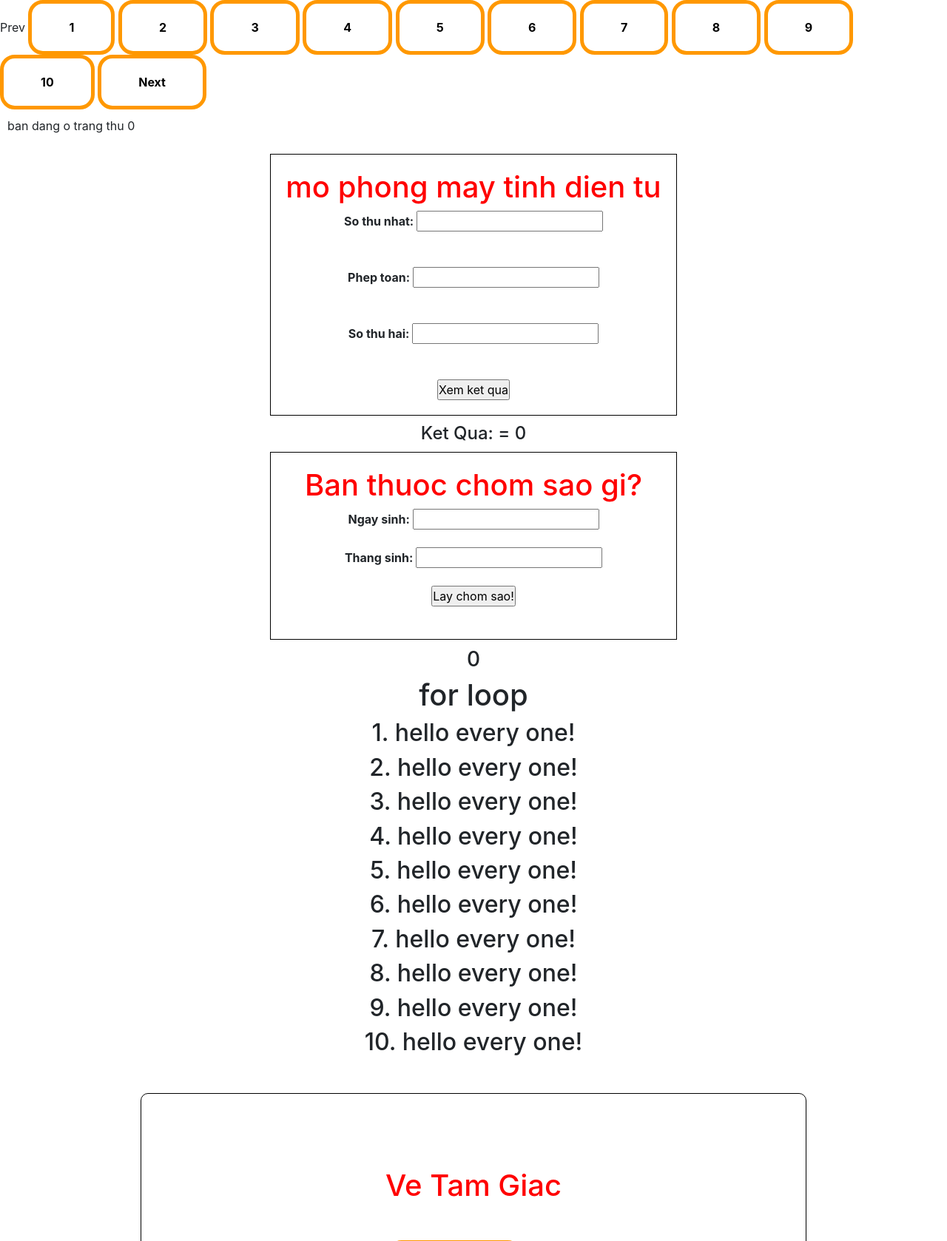
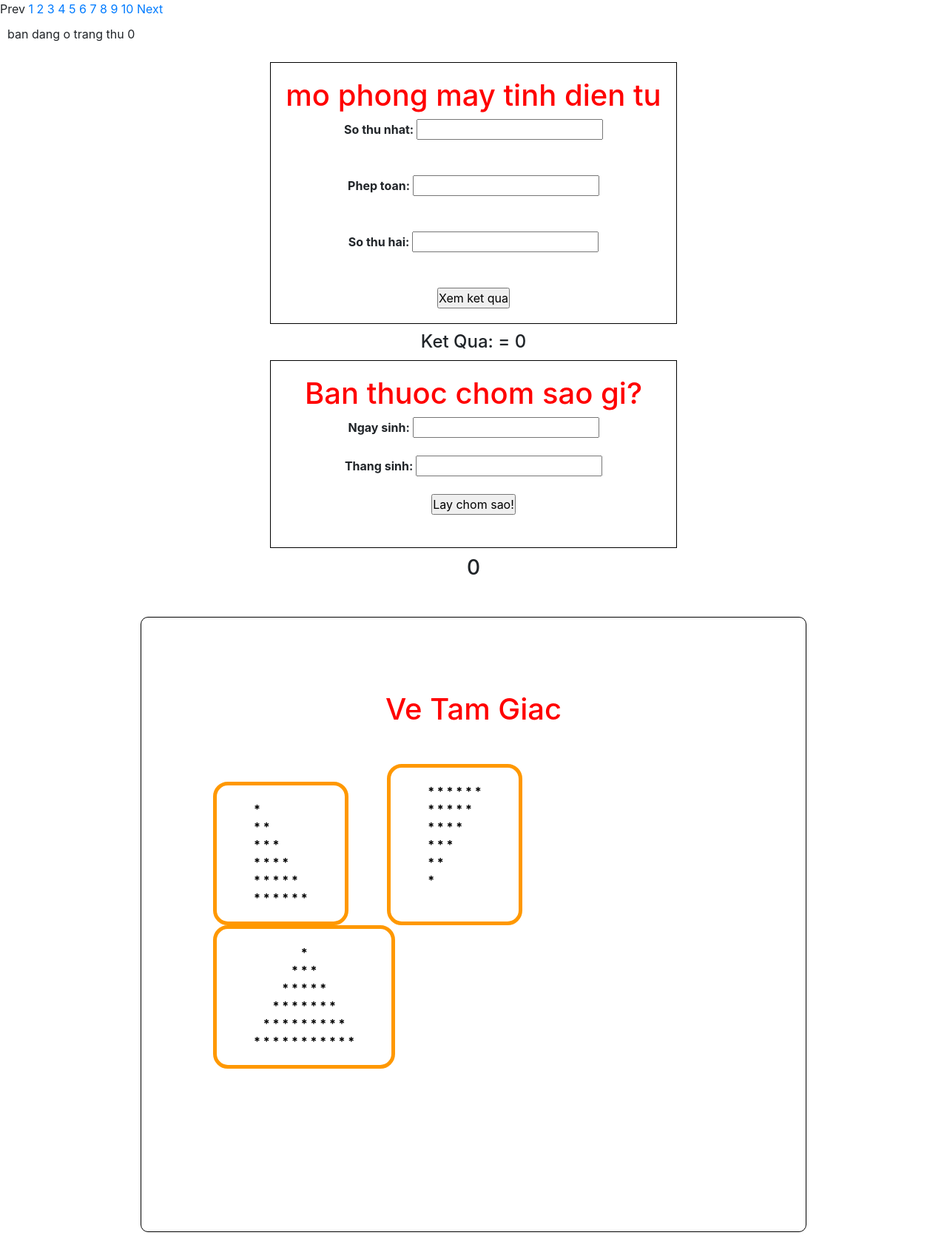
Before and after one commit to nguyenvanbinh3479/PHPv2, a PHP site: page /zendVN.php in a window 1280 px wide. Shown: the top 1678 px of the page at 74% size. Run offline with PHP 8.4, Linux system fonts and the light colour scheme.

Commit message:
Edited triangle

```diff
--- a/zendVN.php
+++ b/zendVN.php
@@ -295,15 +295,8 @@
 						echo $result;
 					?>
 				</h3>
-			<!-- vong lap for -->
-				<?php
-					echo "<h1 style='text-align: center;'>for loop</h1>";
-					for($i = 1; $i <= 10; $i++)
-					{
-						echo "<h2 style= 'text-align: center'>$i. hello every one! <br></h2>";
-					}
-				?>
-			<!-- vong la while -->
+
+			<!-- ve tam giac -->
 				<style>
 					ul{
 						list-style-type: none;
@@ -317,7 +310,7 @@
 						display: inline-block;
 						margin-right: 48px;
 					}
-					a:link, a:visited{
+					.name:link, .name:visited{
 						border: 5px solid #ff9800;
 						color: #000;
 						border-radius: 20px;
@@ -326,7 +319,7 @@
 						font-weight: bold;
 						text-decoration: none;
 					}
-					a:hover{
+					.name:hover{
 						border: 5px solid #000;
 						color: #ff9800;
 					}
@@ -335,7 +328,7 @@
 					<ul>
 						<h1 style="color: red; margin: 50px 0; text-align: center;">Ve Tam Giac</h1>
 						<li>
-								<a href="ZendVN.php?type=1">
+								<a class="name" href="ZendVN.php?type=1">
 									<?php
 										for( $i = 1; $i <= 6; $i++)
 										{
@@ -349,7 +342,7 @@
 								</a>
 						</li>
 						<li>
-								<a href="ZendVN.php?type=2">
+								<a class="name" href="ZendVN.php?type=2">
 									<?php
 										for ($i = 0; $i <= 6; $i++)
 										{
@@ -363,7 +356,7 @@
 								</a>
 						</li>
 						<li style="text-align: center; margin: 0;">
-								<a href="ZendVN.php?type=3">
+								<a class="name" href="ZendVN.php?type=3">
 									<?php
 										for( $i = 1; $i <= 12; $i++)
 										{
@@ -379,7 +372,7 @@
 									?>
 								</a>
 						</li>
-						<div class="result" style="margin: 100px auto 50px; width: 135px;">
+						<div class="result" style="margin: 100px auto 50px; width: 150px;">
 							<?php
 							$result = '';
 								if(isset($_GET['type']))
```
